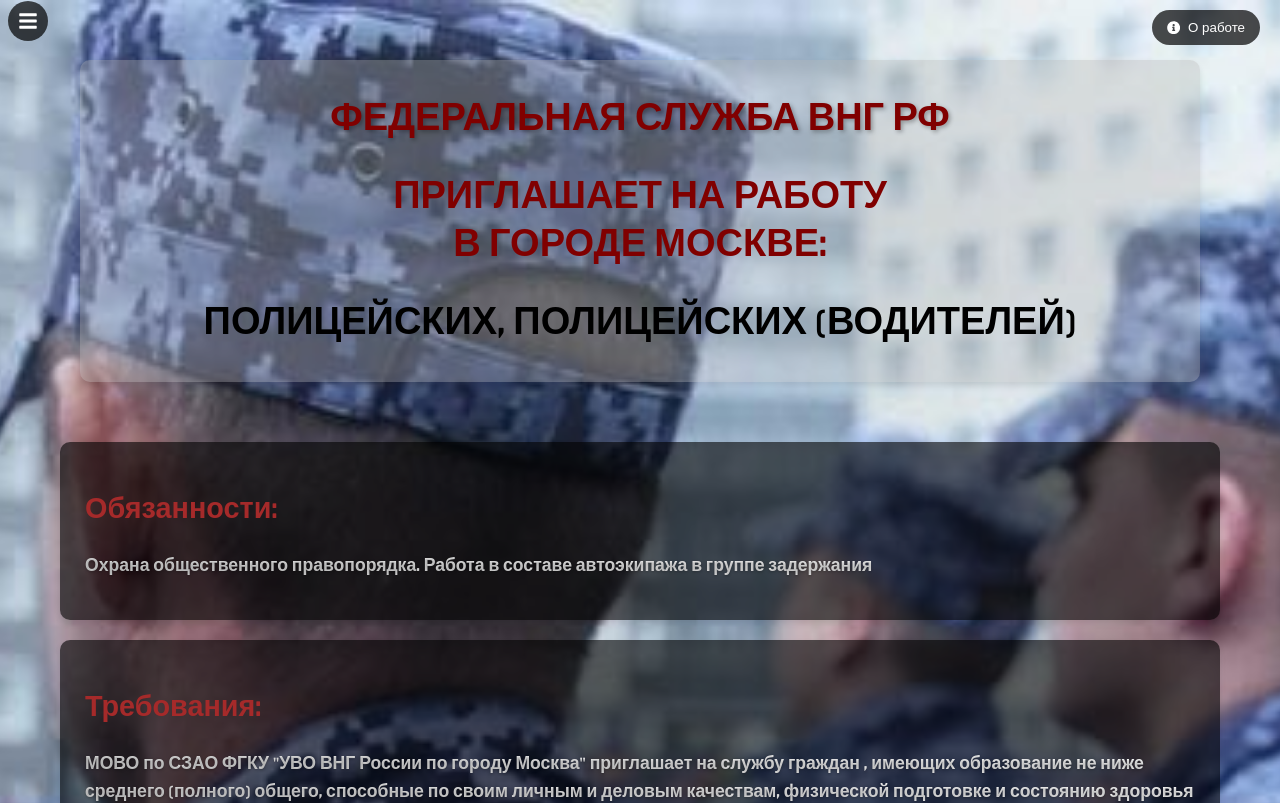
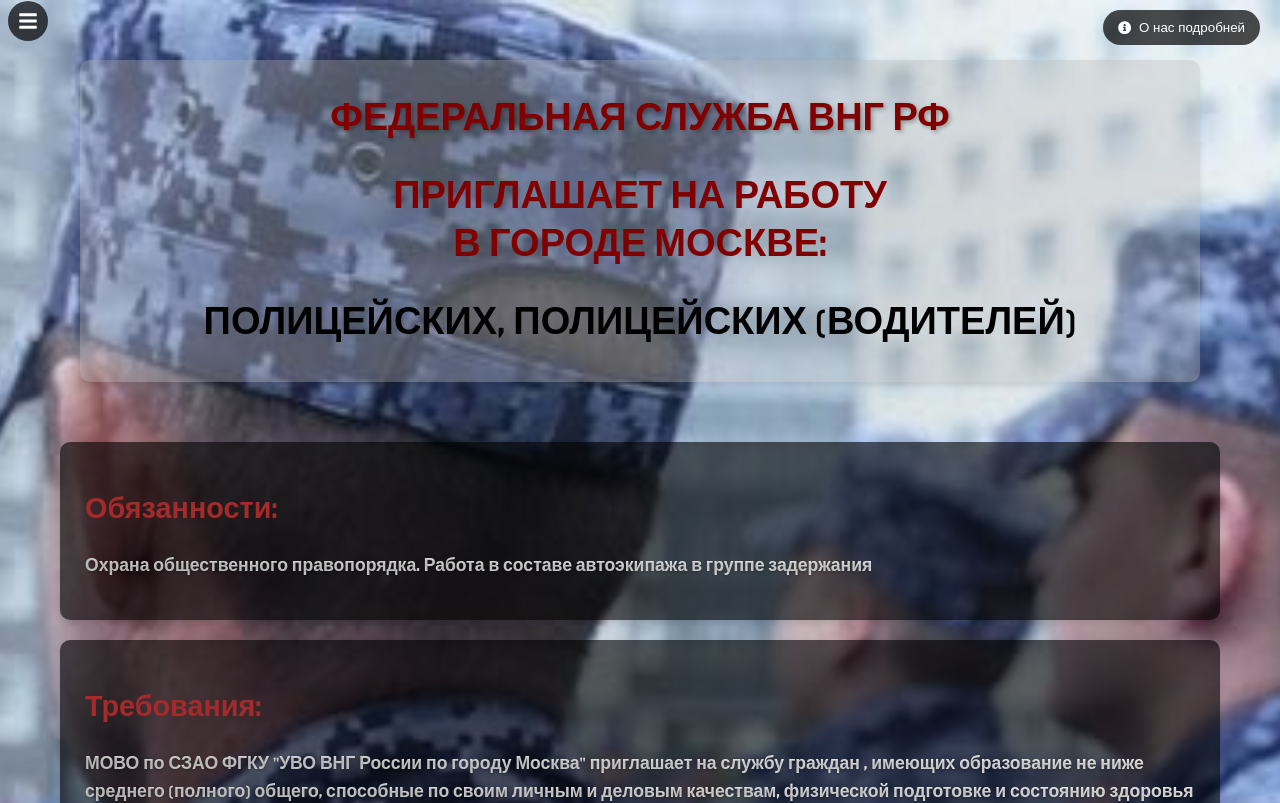
Before and after one commit to Alexander-Sab/BNG, a React (Create React App) app: page / in a window 1280 px wide. Shown: the top 803 px of the page. Built offline with nearby package versions, Linux system fonts and the light colour scheme.

Commit message:
исправление кнопка

```diff
--- a/src/components/Header.jsx
+++ b/src/components/Header.jsx
@@ -15,7 +15,7 @@
           aria-label="Подробно о нашей работе"
         >
           <FaInfoCircle />
-          <span>О работе</span>
+          <span>О нас подробней</span>
         </button>
 
         <h1>Федеральная Служба ВНГ РФ</h1>
```
